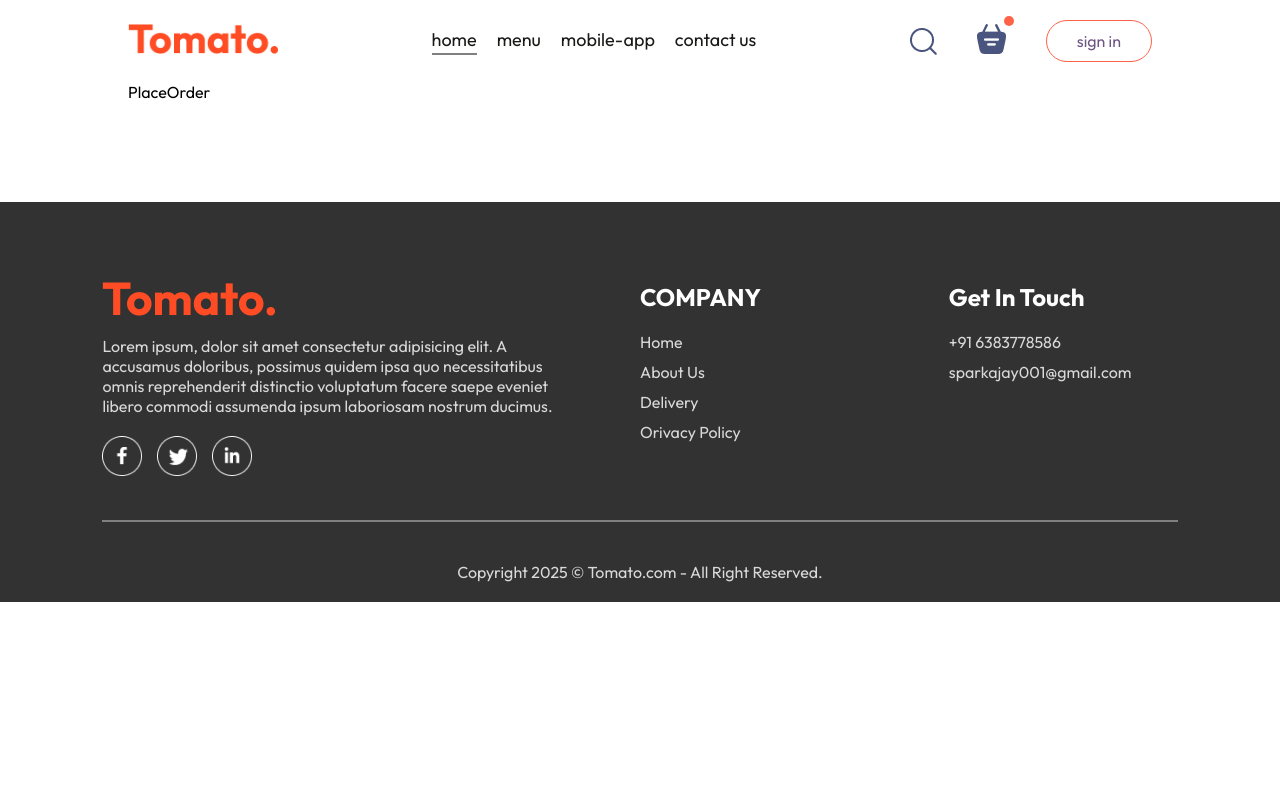
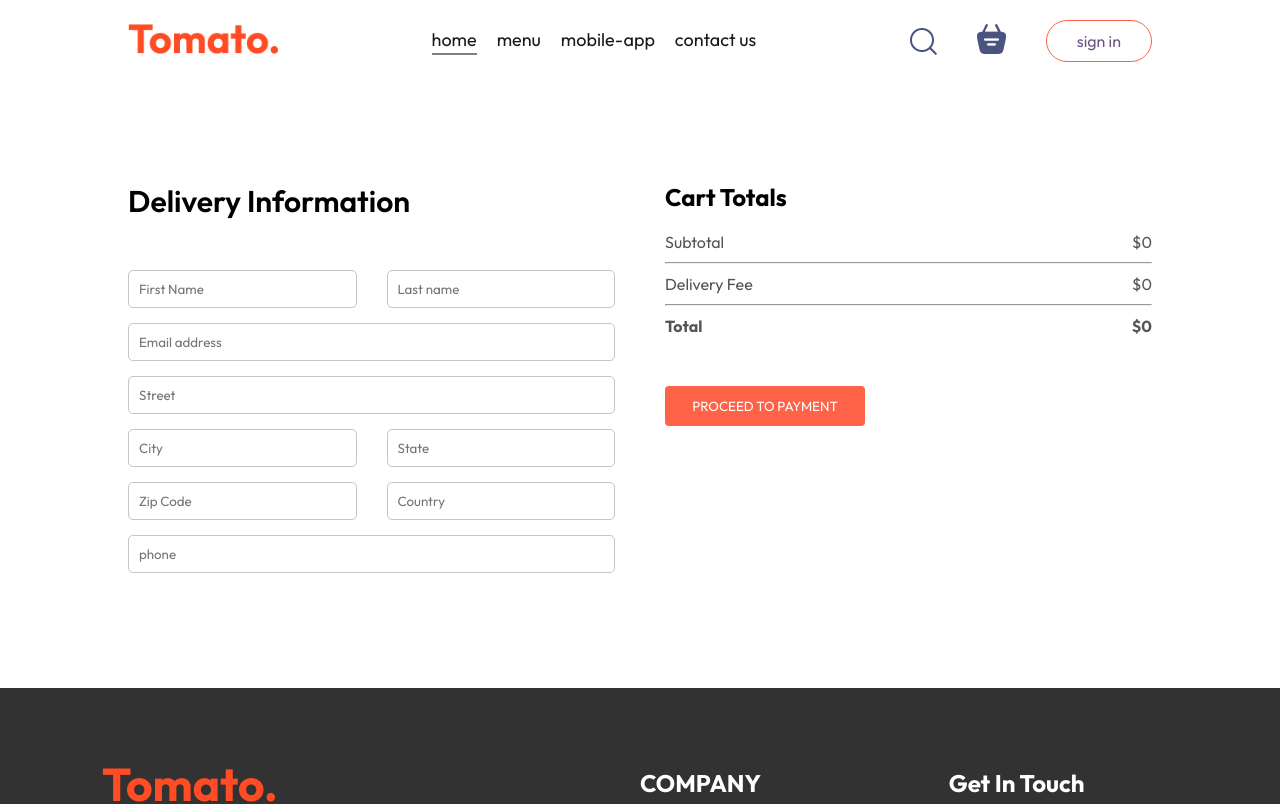
Before and after one commit to Ajay978680/food-delivery-website, a React (Vite) app in the folder OneDrive/Desktop/food delivery website/frontend/: page /order in a window 1280 px wide. Shown: the top 804 px of the page. Built offline with nearby package versions, Linux system fonts and the light colour scheme.

Commit message:
FrontEnd Completed

```diff
--- a/OneDrive/Desktop/food delivery website/frontend/src/App.jsx
+++ b/OneDrive/Desktop/food delivery website/frontend/src/App.jsx
@@ -20,7 +20,7 @@
       <Routes>
         <Route path='/' element={<Home/>}></Route>
         <Route path='/cart' element={<Cart/>}></Route>
-        <Route path='/Order' element={<PlaceOrder/>}></Route>
+        <Route path='/order' element={<PlaceOrder/>}></Route>
       </Routes>
     </div>
     <Footer/>
--- a/OneDrive/Desktop/food delivery website/frontend/src/components/Navbar/Navbar.jsx
+++ b/OneDrive/Desktop/food delivery website/frontend/src/components/Navbar/Navbar.jsx
@@ -1,11 +1,14 @@
-import React, {useState} from 'react'
+import React, {useState, useContext} from 'react'
 import './Navbar.css'
 import { assets } from '../../assets/assets'
 import { Link} from 'react-router-dom'
+import { StoreContext } from '../../context/StoreContext'
 
 const Navbar = ({setShowLogin}) => {
 
   const [menu,setMenu] = useState("home");
+
+  const {getTotalCartAmount} = useContext(StoreContext)
 
   return (
     <div className="navbar">
@@ -20,7 +23,7 @@
           <img src={assets.search_icon} alt="" />
           <div className="navbar-search-icon">
             <Link to ='/cart'><img src={assets.basket_icon}></img></Link>
-            <div className="dot"></div>
+            <div className={getTotalCartAmount()===0?"":"dot"}></div>
           </div>
           <button onClick={()=>setShowLogin(true)}>sign in</button>
         </div>
--- a/OneDrive/Desktop/food delivery website/frontend/src/pages/Cart/Cart.jsx
+++ b/OneDrive/Desktop/food delivery website/frontend/src/pages/Cart/Cart.jsx
@@ -1,11 +1,14 @@
 import React, {useContext} from 'react'
 import './cart.css'
 import {StoreContext} from '../../context/StoreContext'
+import { useNavigate } from 'react-router-dom';
 
 
 const Cart = () => {
 
   const{cartItems,food_list,removeFromCart,getTotalCartAmount} = useContext(StoreContext);
+
+  const navigate = useNavigate();
 
   return (
     <div className='cart'>
@@ -46,18 +49,20 @@
           <div>
             <div className="cart-total-details">
               <p>Subtotal</p>
-              <p>{getTotalCartAmount}</p>
+              <p>${getTotalCartAmount()}</p>
             </div>
+            <hr />
             <div className="cart-total-details">
             <p>Delivery Fee</p>
-            <p>{2}</p>
+            <p>${getTotalCartAmount()===0?0:2}</p>
             </div>
+            <hr />
             <div className="cart-total-details">
               <b>Total</b>
-              <b>{getTotalCartAmount()+2}</b>
+              <b>${getTotalCartAmount()===0?0:getTotalCartAmount()+2}</b>
             </div>
           </div>
-          <button>PROCEED TO CHECKOUT</button>
+          <button onClick={()=>navigate('/order')}>PROCEED TO CHECKOUT</button>
         </div>
         <div className='cart-promocode'>
             <div>
--- a/OneDrive/Desktop/food delivery website/frontend/src/pages/PlaceOrder/PlaceOrder.css
+++ b/OneDrive/Desktop/food delivery website/frontend/src/pages/PlaceOrder/PlaceOrder.css
@@ -0,0 +1,41 @@
+.place-order {
+    display: flex;
+    align-items: start;
+    justify-content: space-between;
+    gap: 50px;
+    margin-top: 100px;
+}
+
+.place-order-left {
+    width: 100%;
+    max-width: max(30%, 500px);
+}
+
+.place-order-left .title {
+    font-size: 30px;
+    font-weight: 600;
+    margin-bottom: 50px;
+}
+
+.place-order-left input{
+    margin-bottom: 15px;
+    width: 100%;
+    padding: 10px;
+    border: 1px solid #c5c5c5;
+    border-radius: 5px;
+    outline-color: tomato;
+}
+
+.place-order-left .multi-fields{
+    display: flex;
+    gap:30px;
+}
+
+.place-order-right{
+    width: 100%;
+    max-width: max(40%,500px);
+}
+
+.place-order .cart-total button{
+    margin-top: 30px;
+}
--- a/OneDrive/Desktop/food delivery website/frontend/src/pages/PlaceOrder/PlaceOrder.jsx
+++ b/OneDrive/Desktop/food delivery website/frontend/src/pages/PlaceOrder/PlaceOrder.jsx
@@ -1,8 +1,53 @@
-import React from 'react'
+import {useContext} from 'react'
 import './PlaceOrder.css'
+import {StoreContext} from '../../context/StoreContext'
 const PlaceOrder = () => {
+
+  const{getTotalCartAmount} = useContext(StoreContext)
+
   return (
-    <div>PlaceOrder</div>
+    <form className='place-order'>
+      <div className="place-order-left">
+        <p className='title'>Delivery Information</p>
+        <div className='multi-fields'>
+          <input type="text" placeholder='First Name'/>
+          <input type="text" placeholder='Last name'/>
+        </div>
+        <input type="Email" placeholder='Email address'/>
+        <input type="text" placeholder='Street'/>
+        <div className='multi-fields'>
+          <input type="text" placeholder='City'/>
+          <input type="text" placeholder='State'/>
+        </div>
+        <div className='multi-fields'>
+          <input type="text" placeholder='Zip Code'/>
+          <input type="text" placeholder='Country'/>
+        </div>
+        <input type='text' placeholder='phone'/>
+      </div>
+      <div className="place-order-right">
+      <div className="cart-total">
+          <h2>Cart Totals</h2>
+          <div>
+            <div className="cart-total-details">
+              <p>Subtotal</p>
+              <p>${getTotalCartAmount()}</p>
+            </div>
+            <hr />
+            <div className="cart-total-details">
+            <p>Delivery Fee</p>
+            <p>${getTotalCartAmount()===0?0:2}</p>
+            </div>
+            <hr />
+            <div className="cart-total-details">
+              <b>Total</b>
+              <b>${getTotalCartAmount()===0?0:getTotalCartAmount()+2}</b>
+            </div>
+          </div>
+          <button>PROCEED TO PAYMENT</button>
+        </div>
+      </div>
+    </form>
   )
 }
 
```
